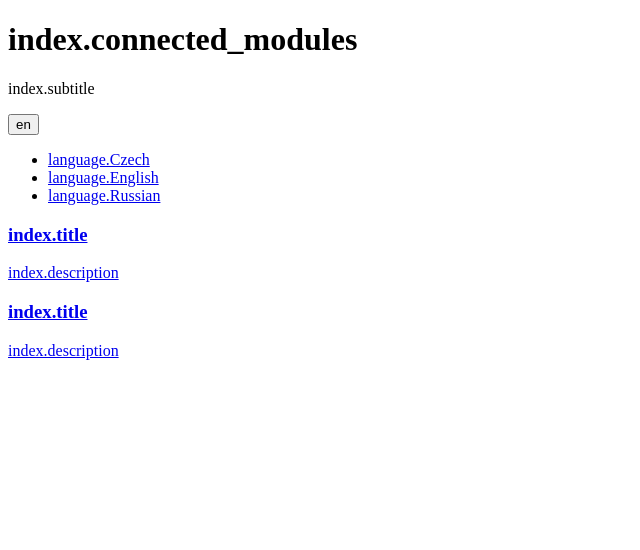
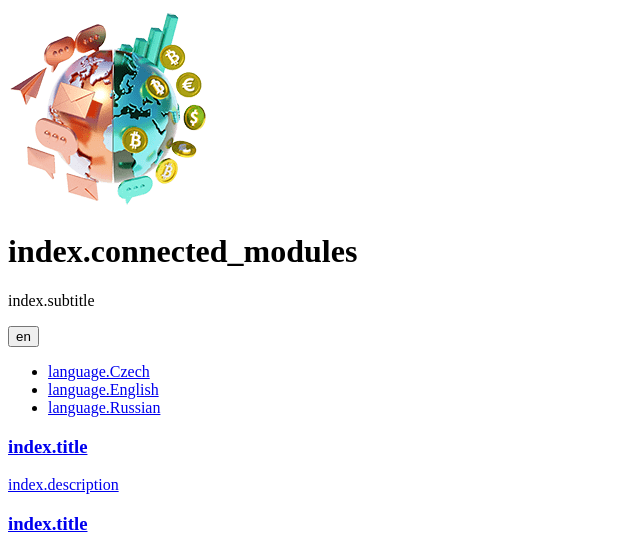
Before and after one commit to konstantin-gate/symfony-docker-project-public, a Symfony app: template app/templates/index/index.html.twig in a window 1280 px wide. Shown: the top 550 px of the page, without its empty margins (0-640 px from the left). Run offline with Twig, Linux system fonts and the light colour scheme; the template is opened without the code that fills it, so the values that code supplies are empty; some libraries are stand-ins or nearby versions.

Commit message:
Přidání nové PNG ikony projektu na hlavní stránku s úpravou její velikosti a zarovnání

```diff
--- a/app/templates/index/index.html.twig
+++ b/app/templates/index/index.html.twig
@@ -11,9 +11,14 @@
 <div class="pt-4">
     <div class="max-w-5xl w-full mx-auto px-0 sm:px-6 lg:px-8">
         <div class="flex items-center justify-between mb-3">
-            <div>
-                <h1 class="text-4xl font-bold text-slate-900 mb-2">{{'index.connected_modules'|trans}}</h1>
-                <p class="text-slate-600">{{ 'index.subtitle'|trans }}</p>
+            <div class="flex items-center gap-[1rem]">
+                <img src="{{ asset('images/icon 3D Symfony Modular Suite.png') }}"
+                     alt="Symfony Modular Suite Icon"
+                     class="w-auto h-[7rem] object-contain">
+                <div>
+                    <h1 class="text-4xl font-bold text-slate-900 mb-2">{{'index.connected_modules'|trans}}</h1>
+                    <p class="text-slate-600">{{ 'index.subtitle'|trans }}</p>
+                </div>
             </div>
 
             <div class="dropdown">
```
Also changed, not shown: app/public/images/icon 3D Symfony Modular Suite.png (added), app/public/images/icon original 3D Symfony Modular Suite.jpg (added).
